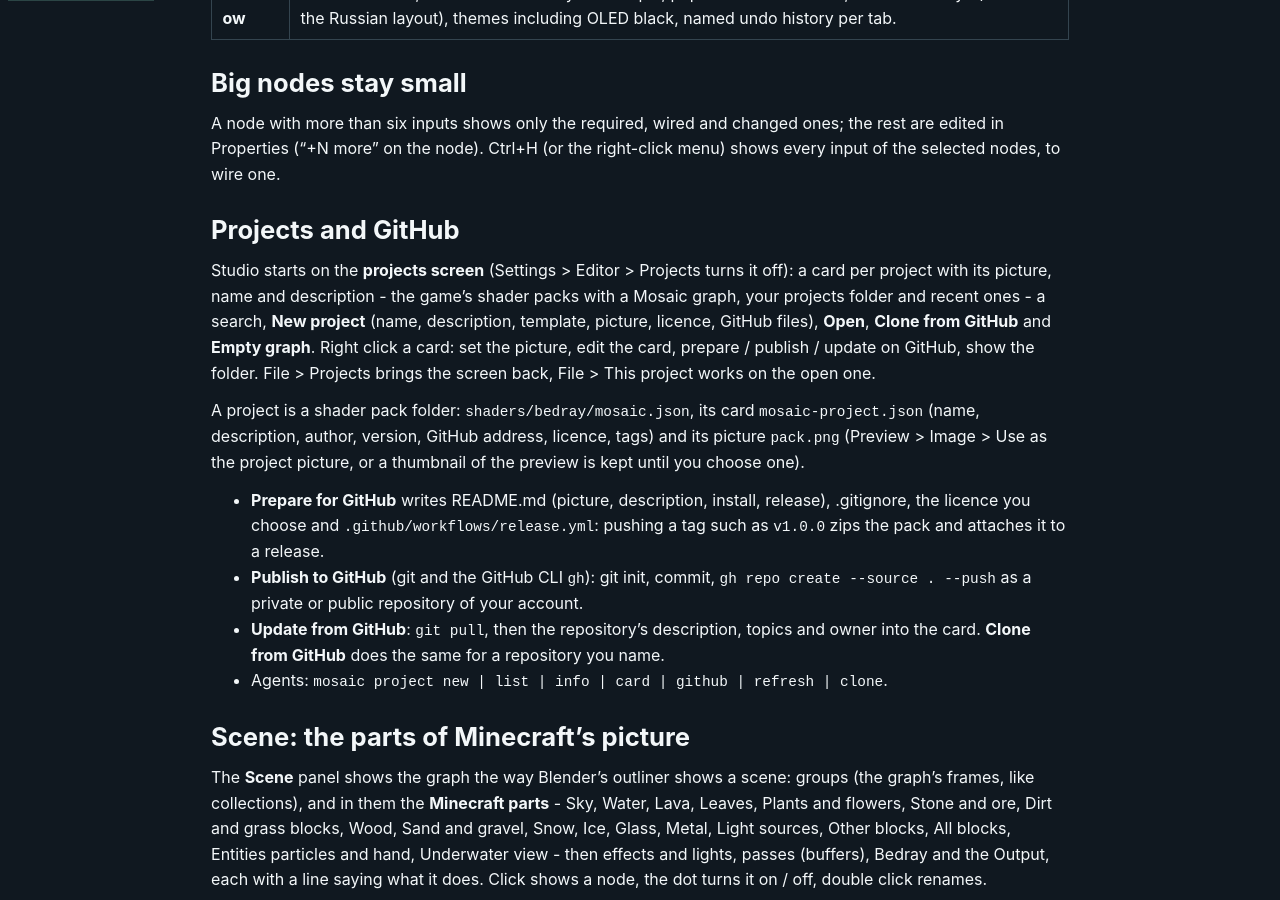
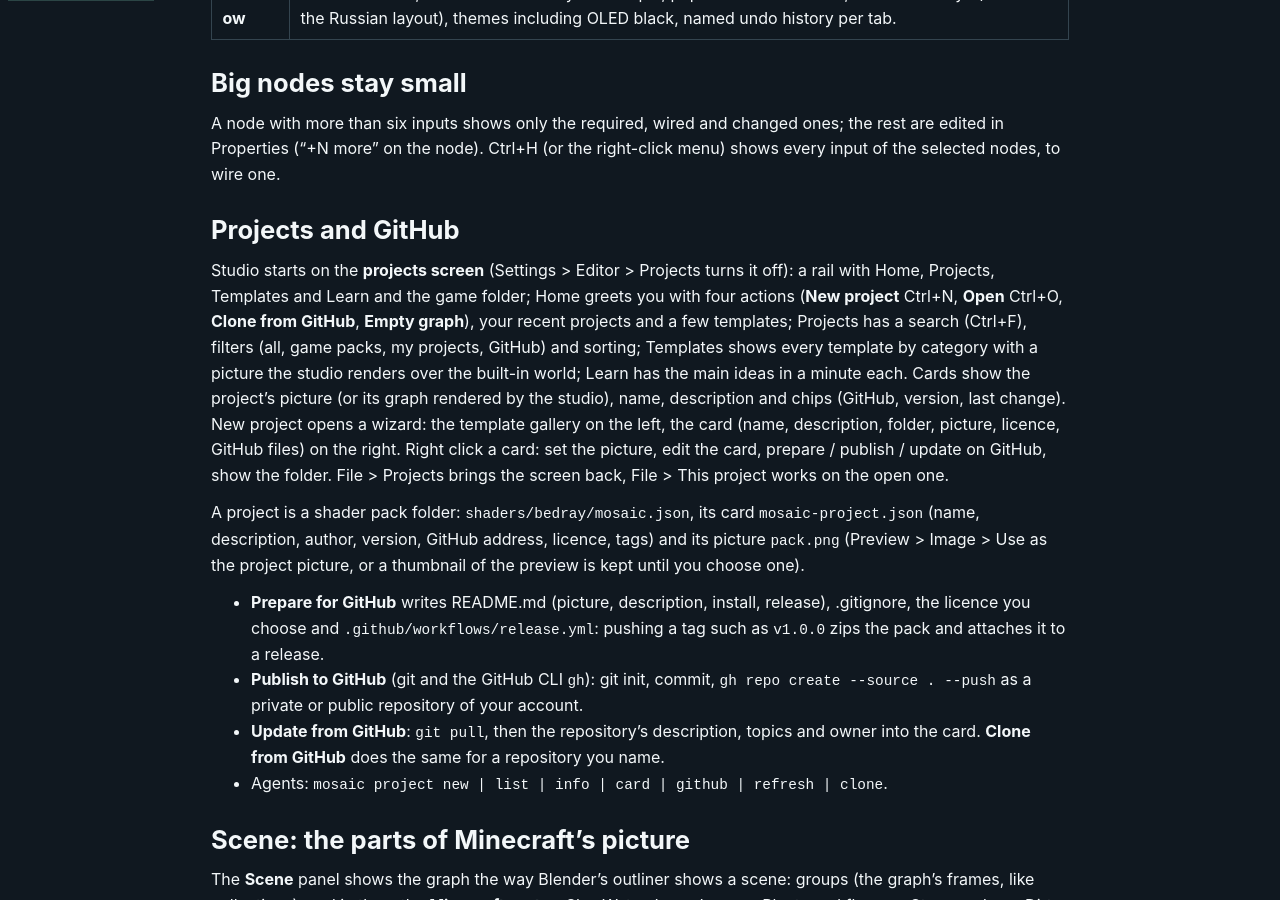
Before and after one commit to bnfe12/bedray, a Jekyll site: the page built from docs/MOSAIC_STUDIO.md, in a window 1280 px wide and 900 px high, scrolled down 1123 px. Built offline with Jekyll 4.4.1, drawn with Linux system fonts in a browser that asks for light colours; some of the changed text lies outside the part shown.

Commit message:
Docs: the projects screen, the World look editor, Studio memory
Co-Authored-By: Claude Opus 5.5 <noreply@anthropic.com>

```diff
--- a/docs/MOSAIC_STUDIO.md
+++ b/docs/MOSAIC_STUDIO.md
@@ -32,10 +32,13 @@ A node with more than six inputs shows only the required, wired and changed ones
 
 ## Projects and GitHub
 
-Studio starts on the **projects screen** (Settings > Editor > Projects turns it off): a card per project with its
-picture, name and description - the game's shader packs with a Mosaic graph, your projects folder and recent ones - a
-search, **New project** (name, description, template, picture, licence, GitHub files), **Open**, **Clone from GitHub**
-and **Empty graph**. Right click a card: set the picture, edit the card, prepare / publish / update on GitHub, show the
+Studio starts on the **projects screen** (Settings > Editor > Projects turns it off): a rail with Home, Projects,
+Templates and Learn and the game folder; Home greets you with four actions (**New project** Ctrl+N, **Open** Ctrl+O,
+**Clone from GitHub**, **Empty graph**), your recent projects and a few templates; Projects has a search (Ctrl+F), filters
+(all, game packs, my projects, GitHub) and sorting; Templates shows every template by category with a picture the studio
+renders over the built-in world; Learn has the main ideas in a minute each. Cards show the project's picture (or its graph
+rendered by the studio), name, description and chips (GitHub, version, last change). New project opens a wizard: the
+template gallery on the left, the card (name, description, folder, picture, licence, GitHub files) on the right. Right click a card: set the picture, edit the card, prepare / publish / update on GitHub, show the
 folder. File > Projects brings the screen back, File > This project works on the open one.
 
 A project is a shader pack folder: `shaders/bedray/mosaic.json`, its card `mosaic-project.json` (name, description,
@@ -100,6 +103,15 @@ listed as a warning in Problems.
   (Preview > World look: light map curve, daylight, block light colour and strength, face shading, water and glass
   opacity, view distance, moon). The preview's sky follows the graph's own sky settings.
 
+## World look
+
+Preview > World > World look opens a live editor of how the preview world is drawn, in tabs: **Light** (light map curve,
+daylight, night level, the game's Brightness option, night sky light colour, block light colour and strength, smooth
+lighting and ambient occlusion, face shading), **Sky and weather** (the game's sky, sunset glow, stars, moon, clouds,
+fog, rain and snow), **Water and glass** (water level, opacity, reflection, glass, cutout), **World** (block models and
+entities, animated textures, view and far distances). Sliders, switches and colours change the preview at once; every
+value has a reset, and All to defaults puts the game-like look back.
+
 ## Preview tools
 
 - **View**: Image, False colour (brightness as a heat ramp), Clipping (red where a channel is at 255, blue where all are
@@ -114,6 +126,7 @@ listed as a warning in Problems.
   a heavy frame so the studio stays smooth on laptops), background frame interval, shortest pause, day speed (the time of
   day runs while the preview plays), smooth or exact-pixel scaling, the info line, difference gain, clipping thresholds,
   false colour range.
+- **Settings > Editor > Studio memory**: the heap of the Studio the game opens with J (default 1 GB; the game runs beside it).
 - **Settings > Editor**: how many inputs a node shows before it folds the rest, minimap, fit on open, how long after an
   edit the graph compiles, minimap size, how many recent files and palette commands are kept.
 
```
